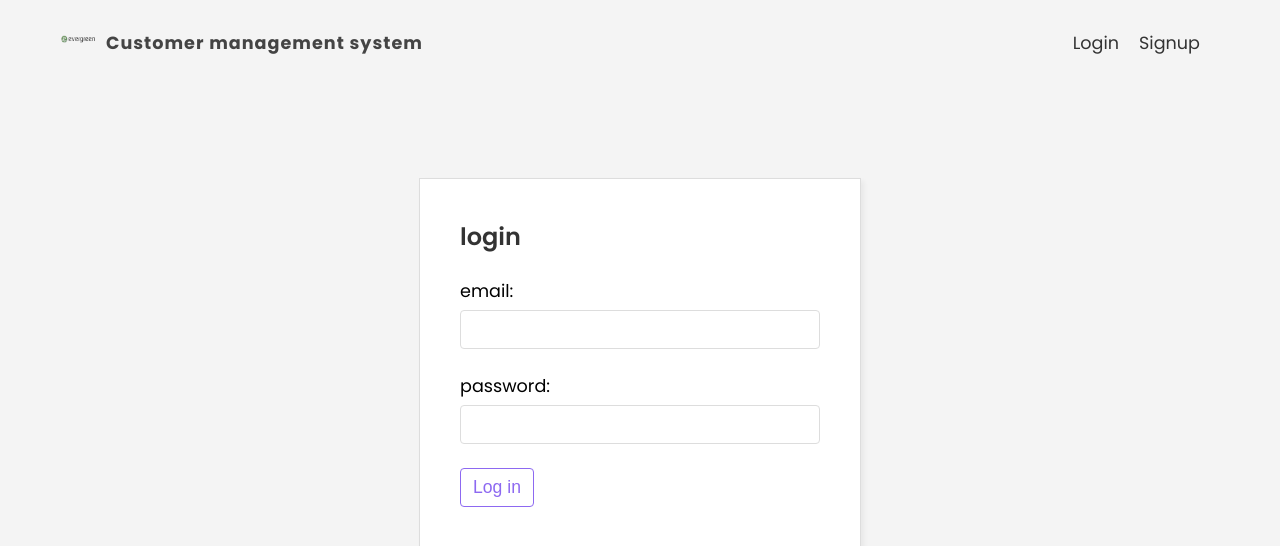
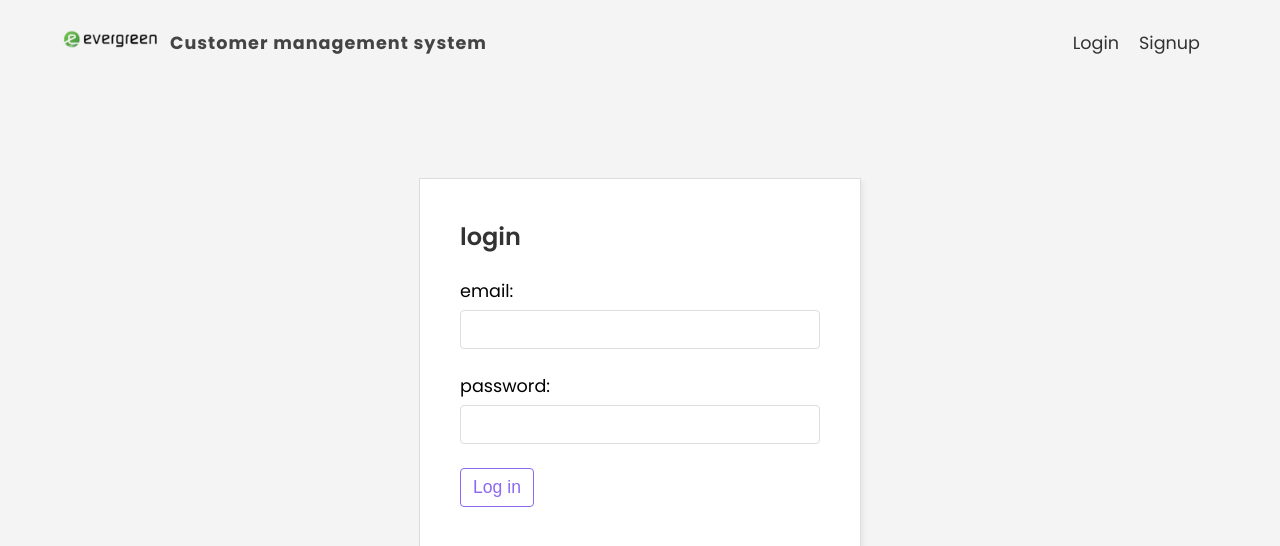
Before and after one commit to michalweclawik/customer-management-evergreen, a React (Create React App) app: page /login in a window 1280 px wide. Shown: the top 546 px of the page. Built offline with nearby package versions, Linux system fonts and the light colour scheme; no server answers.

Commit message:
modified table

```diff
--- a/package.json
+++ b/package.json
@@ -8,6 +8,8 @@
     "@testing-library/react": "^13.4.0",
     "@testing-library/user-event": "^13.5.0",
     "axios": "^1.4.0",
+    "datatables.net": "^1.13.4",
+    "datatables.net-dt": "^1.13.4",
     "firebase": "^9.20.0",
     "google-map-react": "^2.2.0",
     "react": "^18.2.0",
--- a/src/components/CustomerList/CustomerList.css
+++ b/src/components/CustomerList/CustomerList.css
@@ -1,4 +1,4 @@
-.customer-list {
+/* .customer-list {
   width: 90%;
   border-collapse: collapse;
 }
@@ -52,4 +52,4 @@ Link {
   td:last-child {
     border-bottom: 1px solid #ddd;
   }
-}
+} */
--- a/src/components/CustomerList/CustomerList.jsx
+++ b/src/components/CustomerList/CustomerList.jsx
@@ -1,13 +1,23 @@
 import "./CustomerList.css";
+import React from "react";
+
 import { Link } from "react-router-dom";
 import { GoogleMap, useLoadScript, Marker } from "@react-google-maps/api";
 import { useFirestore } from "../../hooks/useFirestore";
-
+import $ from "jquery";
+import dt from "datatables.net";
+import "datatables.net-dt/css/jquery.dataTables.min.css";
+import "datatables.net-dt/js/dataTables.dataTables.js";
 export default function CustomerList({ customers }) {
   const { deleteDocument } = useFirestore("customers");
 
+  React.useEffect(() => {
+    // Initialize DataTables
+    $("#customer-list").DataTable();
+  }, []);
+
   return (
-    <table className="customer-list">
+    <table id="customer-list" className="display">
       <thead>
         <tr>
           <th>#</th>
--- a/src/components/Navbar/Navbar.css
+++ b/src/components/Navbar/Navbar.css
@@ -12,7 +12,6 @@
 }
 .navbar .logo {
   font-weight: bold;
-
   color: var(--heading-color);
   letter-spacing: 1px;
   display: flex;
@@ -21,8 +20,7 @@
 }
 .navbar .logo img {
   margin-right: 10px;
-  filter: invert(25%);
-  width: 36px;
+  width: 100px;
   margin-top: -8px;
 }
 .navbar a {
```
Also changed, not shown: public/index.html (+1 -23 lines), 1 other file (tests, documents, lock files or other folders).
